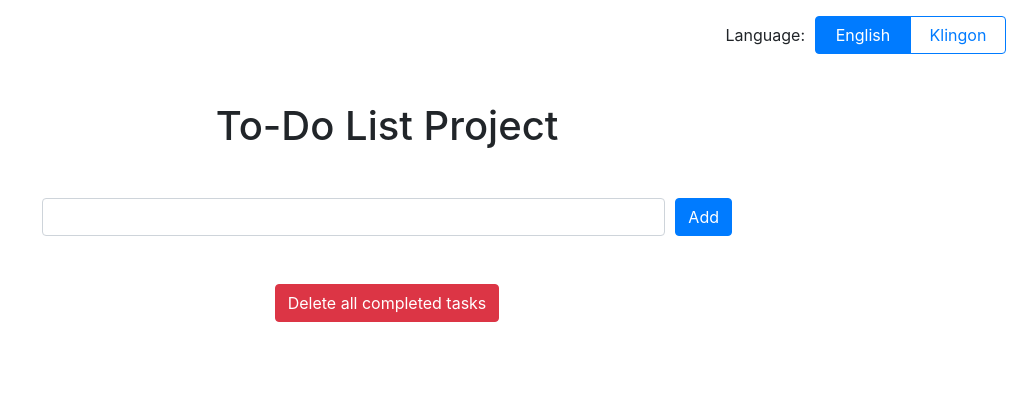
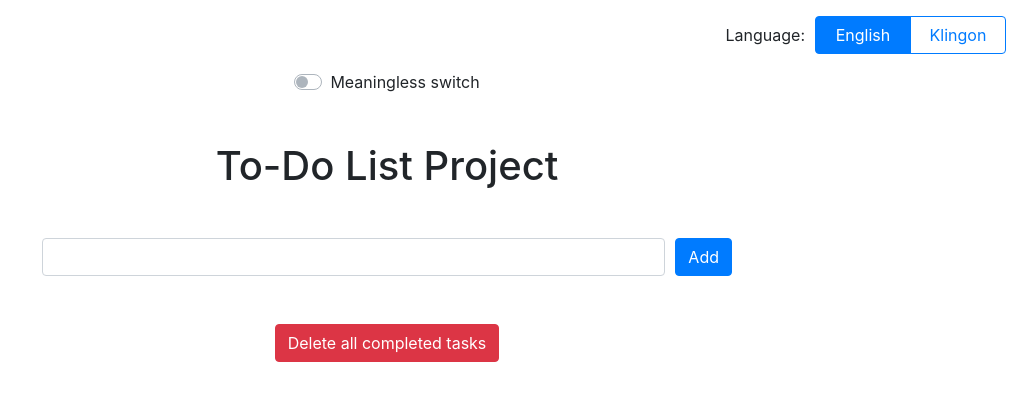
Before and after one commit to PacktPublishing/Architecting-Enterprise-React-Applications-with-Hooks, a Next.js app: page / in a window 1280 px wide. Shown: the top 400 px of the page, without its empty margins (253-1280 px from the left). Built offline with nearby package versions, Linux system fonts and the light colour scheme.

Commit message:
Add meaningless switch element

```diff
--- a/pages/index.jsx
+++ b/pages/index.jsx
@@ -1,5 +1,5 @@
-import React, { useContext, useEffect, useReducer } from "react";
-import { Container } from "react-bootstrap";
+import React, { useContext, useEffect, useReducer, useState } from "react";
+import { Container, Form } from "react-bootstrap";
 import { LocalizationContext } from "../contexts/localization";
 import LanguageSelect from "../components/LanguageSelect";
 import TodoInput from "../components/TodoInput";
@@ -23,10 +23,22 @@ export default function Home() {
     console.log("Ending page title effect");
   });
 
+  const [switchState, setSwitchState] = useState(false);
+
   console.log("Ending render");
   return (
     <>
       <LanguageSelect />
+
+      <div className="text-center">
+        <Form.Check
+          type="switch"
+          id="meaningless-switch"
+          label="Meaningless switch"
+          checked={switchState}
+          onChange={() => setSwitchState((s) => !s)}
+        />
+      </div>
 
       <Container fluid style={{ maxWidth: "720px" }} className="mt-5 mb-4">
         <h1 className="mb-5 text-center">{localizedStrings.projectTitle}</h1>
```
